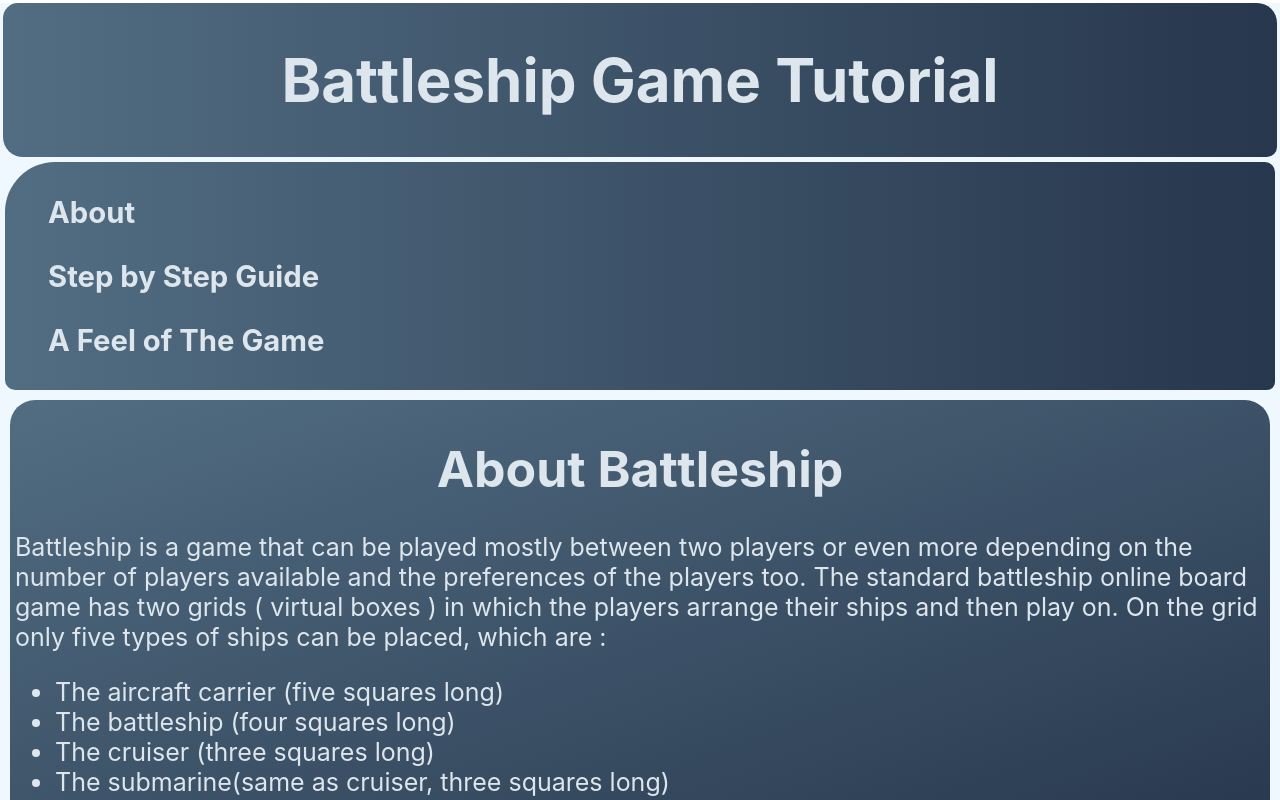
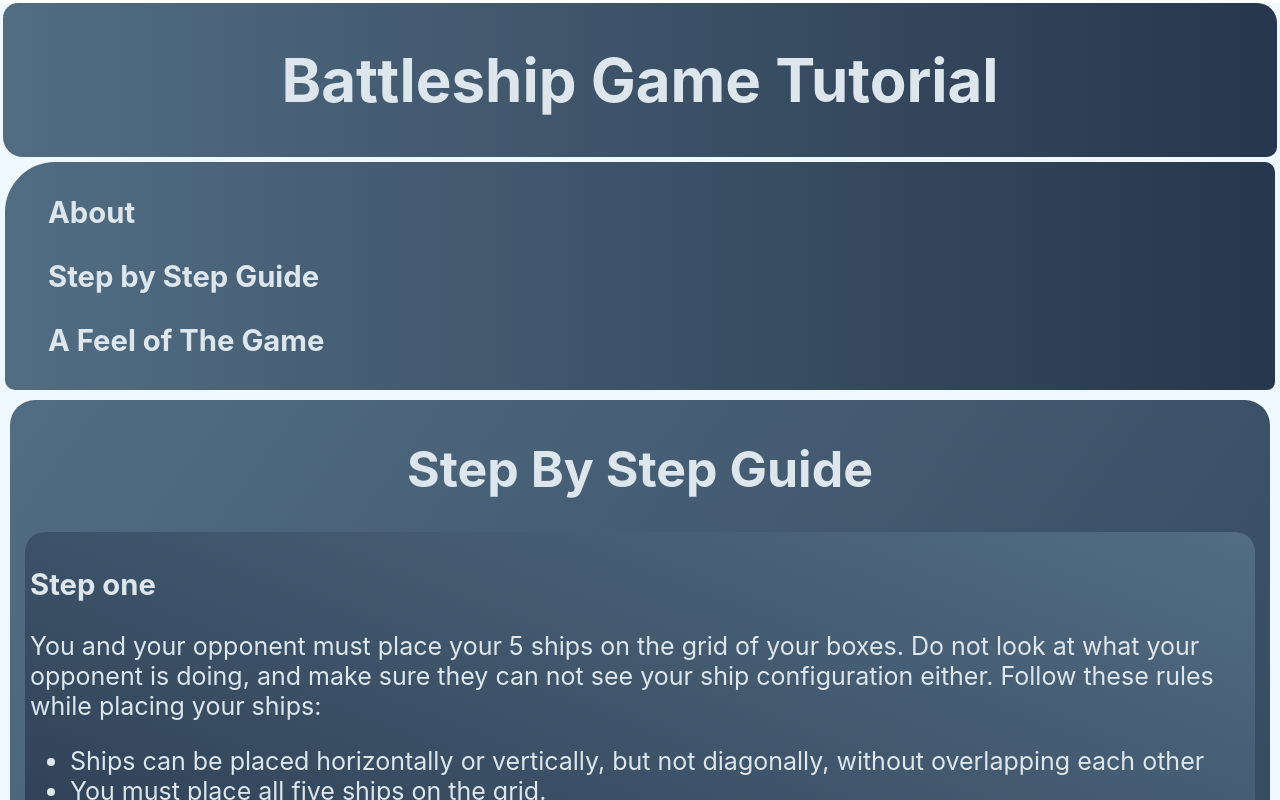
Before and after one commit to l-auta/random-stuff, a React (Create React App) app: page / in a window 1280 px wide. Shown: the top 800 px of the page. Built offline with nearby package versions, Linux system fonts and the light colour scheme.

Commit message:
without about

```diff
--- a/src/App.css
+++ b/src/App.css
@@ -28,20 +28,6 @@
   margin: 5px;
   animation: slideInFromRight 3.1s ease-out forwards;
   font-size: 25px;
-}
-
-.about{
-  animation: slideInFromRight 3.2s ease-out forwards;
-  background-image: linear-gradient(to bottom right, #526d82, #27374d);
-  border-radius: 25px;
-  color: #dde6ed;
-  padding: 5px;
-  margin: 10px;
-  font-size: 25px;
-}
-
-.about h1{
-  text-align: center;
 }
 
 .steps{
--- a/src/App.js
+++ b/src/App.js
@@ -1,6 +1,5 @@
 import Header from "./components/header";
 import NavBar from "./components/navBar";
-import About from "./about";
 import Steps from "./components/steps";
 import './App.css'
 
@@ -13,9 +12,6 @@ function App(){
       <div className="navbar">
         <NavBar />
       </div >
-      <div className="about" >
-        <About />
-      </div>
       <div>
           <Steps/>
       </div>
--- a/src/about.js
+++ /dev/null
@@ -1,19 +0,0 @@
-import React from "react";
-
-function About(){
-    return(
-        <div>
-            <h1>About Battleship</h1>
-            <p>Battleship is a game that can be played mostly between two players or even more depending on the number of players available and the preferences of the players too. The standard battleship online board game has two grids ( virtual boxes ) in which the players arrange their ships and then play on. On the grid only five types of ships can be placed, which are : </p>
-            <ul>
-                <li>The aircraft carrier (five squares long)</li>
-                <li> The battleship (four squares long)</li>
-                <li>The cruiser (three squares long)</li>
-                <li>The submarine(same as cruiser, three squares long)</li>
-                <li>The destroyer (two squares long)</li>
-            </ul>
-        </div>
-    )
-}
-
-export default About
--- a/src/components/stepOneBoard.js
+++ b/src/components/stepOneBoard.js
@@ -1,5 +1,4 @@
 import React from 'react';
-// import './BattleshipBoardOne.css';
 
 const BattleshipBoard = () => {
   const gridSize = 10;
```
